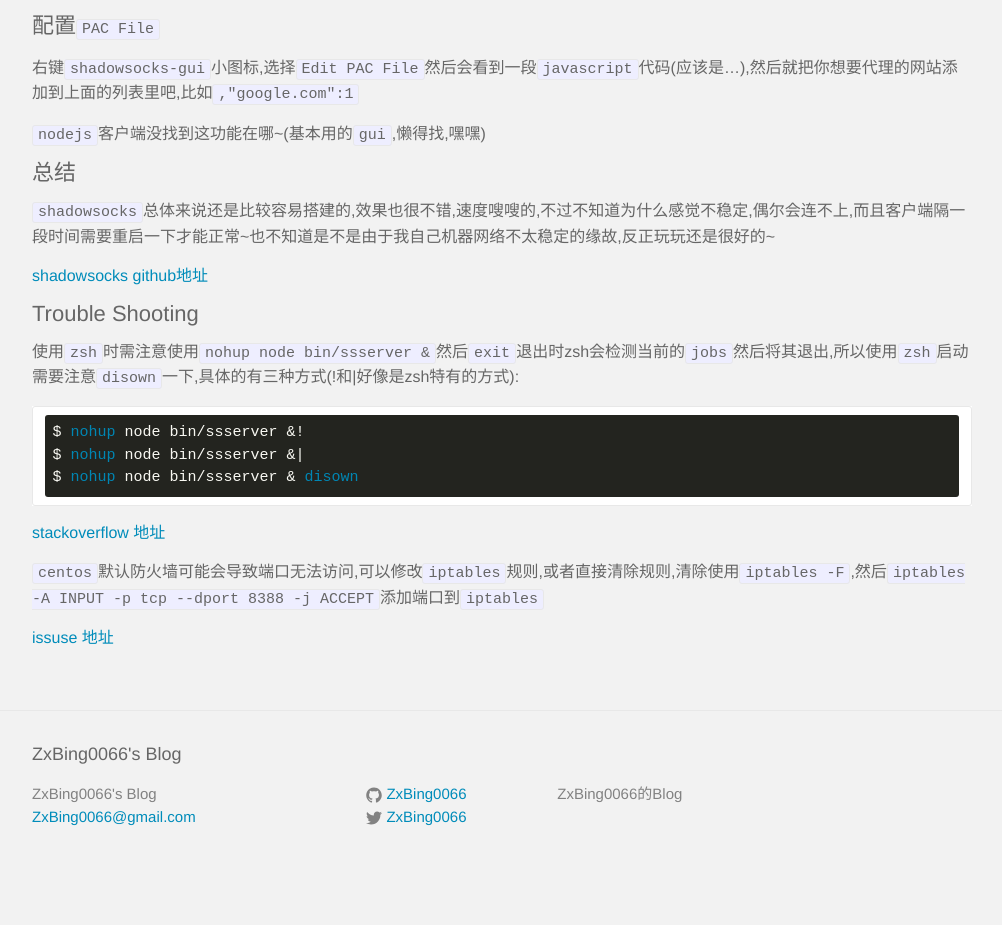
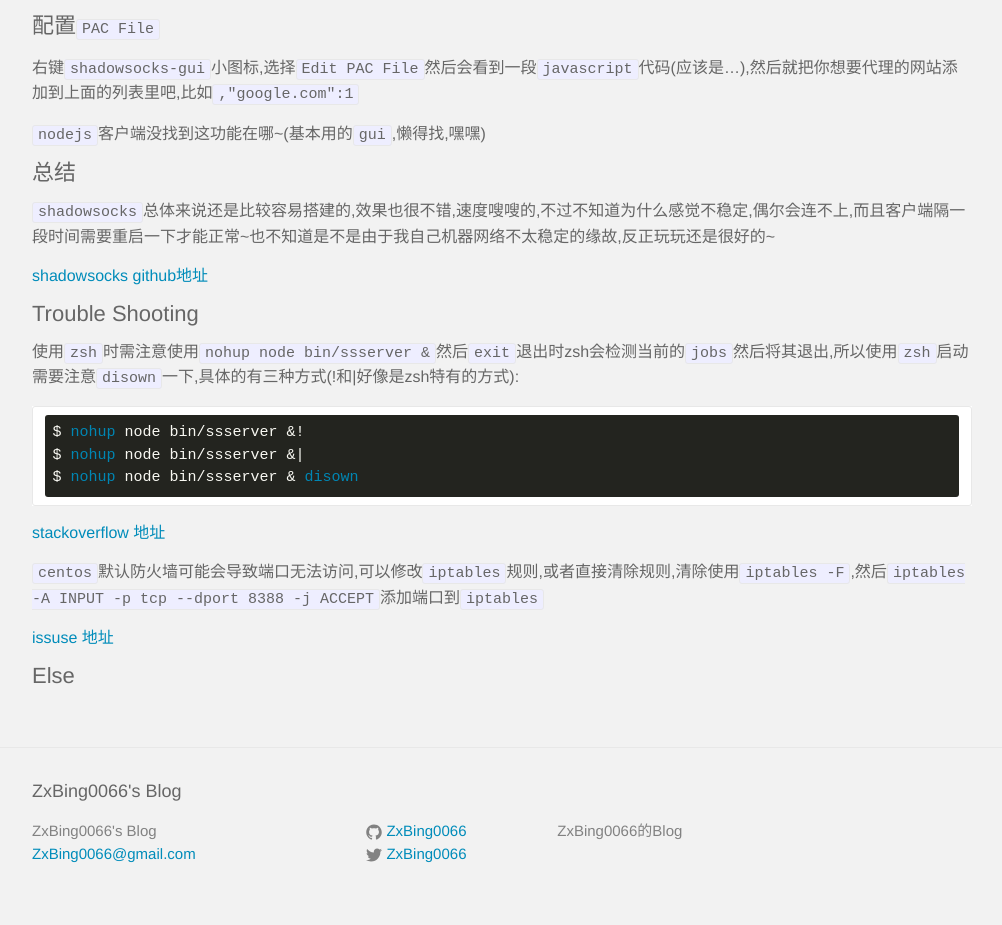
Before and after one commit to ZxBing0066/Blog, a Jekyll site: the page built from _posts/2014-12-06-shadowsocks.md, in a window 1280 px wide. Shown: the part 2680-3605 px from the top of the page, without its empty margins (138-1140 px from the left). Built offline with Jekyll 4.4.1, drawn with Linux system fonts in a browser that asks for light colours; comment, search, counter and statistics services are not loaded; before the commit the page ends 3568 px from its top, so only the background shows below that.

Commit message:
update ss

```diff
--- a/_posts/2014-12-06-shadowsocks.md
+++ b/_posts/2014-12-06-shadowsocks.md
@@ -145,3 +145,25 @@
 `centos`默认防火墙可能会导致端口无法访问,可以修改`iptables`规则,或者直接清除规则,清除使用`iptables -F`,然后`iptables -A INPUT -p tcp --dport 8388 -j ACCEPT`添加端口到`iptables`
 
 [issuse 地址](https://github.com/shadowsocks/shadowsocks/issues/133)
+
+
+## Else
+
+<div class="hidden">
+  <h3>锐速XX版</h3>
+  <ul>
+    <li>
+      <h4>获取</h4>
+      {% highlight shell %}
+        wget -q -O- http://file.idc.wiki/get.php?serverSpeeder | bash -
+      {% endhighlight %}
+    </li>
+    <li>
+      <h4>安装</h4>
+      {% highlight shell %}
+        bash serverSpeeder_setup.sh
+      {% endhighlight %}
+    </li>
+  </ul>
+  <a href="https://www.233.wiki/2016/02/21/124.html">原Blog地址</a>
+</div>
--- a/css/my.css
+++ b/css/my.css
@@ -29,7 +29,9 @@
     color: #4481DD;
     background: rgba(0, 82, 156, 1);
 }
-
+.hidden {
+    display: none;
+}
 /* tag.css */
 .tag_container {
     line-height: 35px;
```
